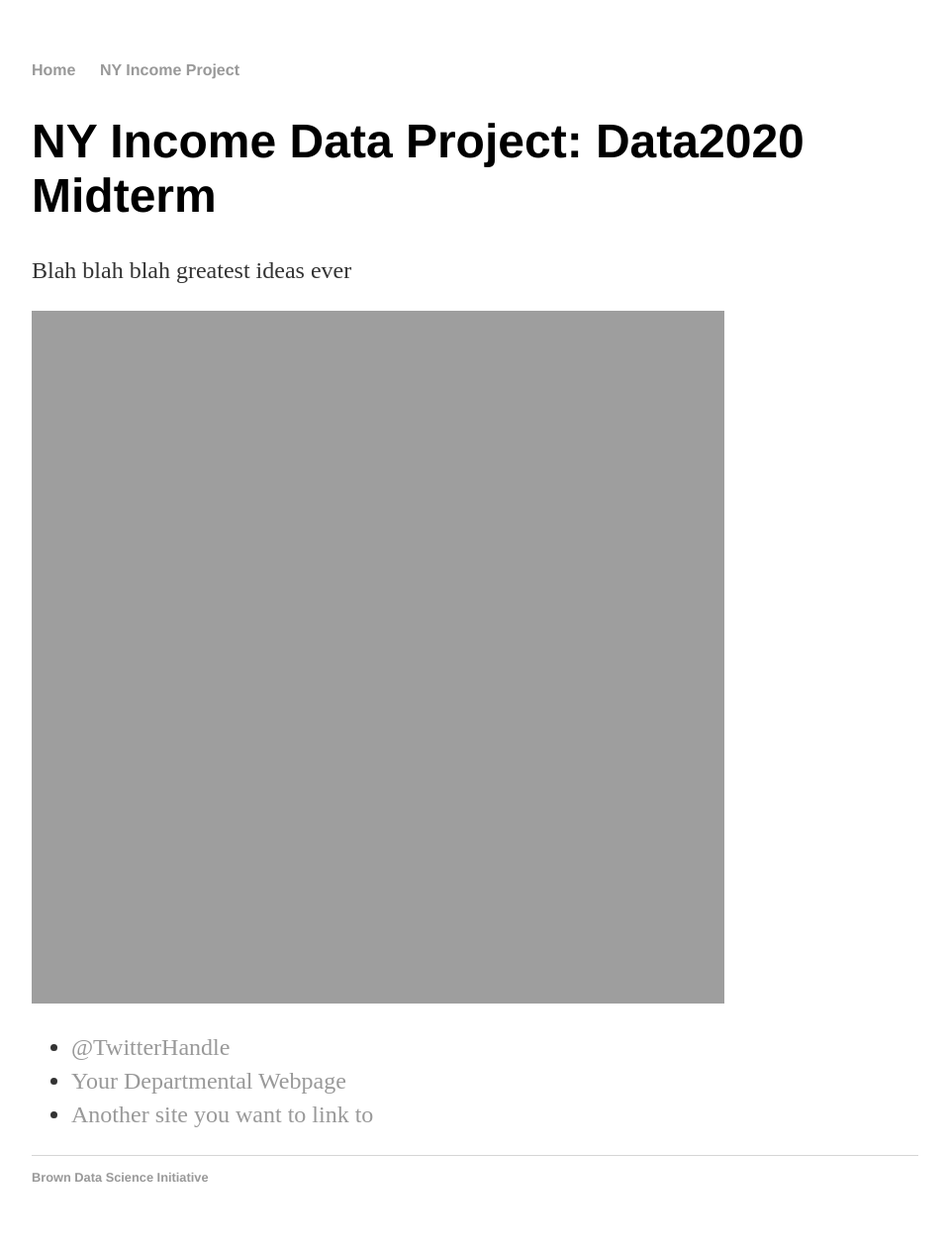
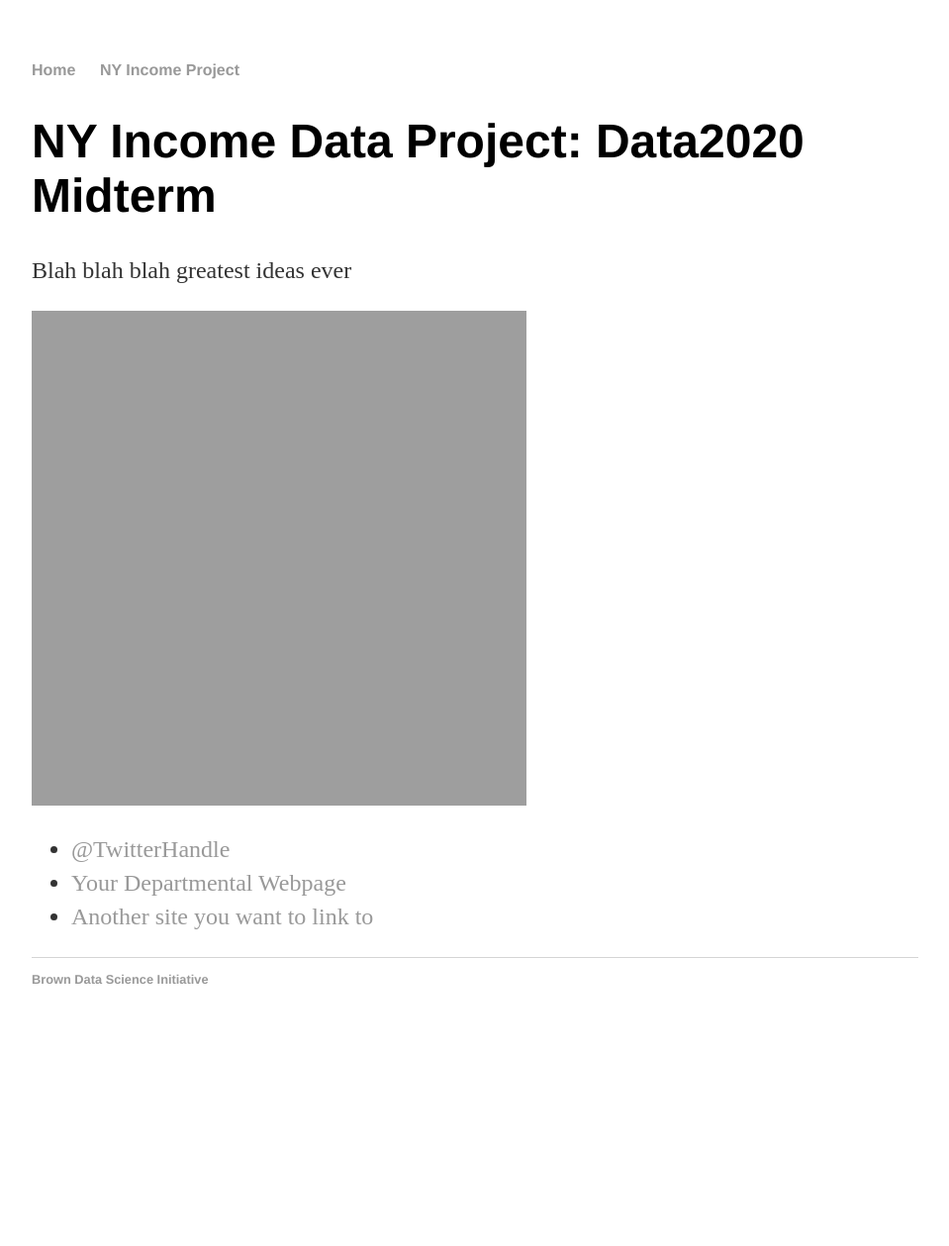
Before and after one commit to bgodd/bgodd.github.io, a Jekyll site: the page built from NYIncome/index.html, in a window 1280 px wide. Shown: the whole page at 99% size, without its empty margins (160-1119 px from the left). Built offline with Jekyll 4.4.1, drawn with Linux system fonts in a browser that asks for light colours; after the commit the page ends 1059 px from its top, so only the background shows below that.

Commit message:
interactive map

```diff
--- a/NYIncome/index.html
+++ b/NYIncome/index.html
@@ -6,8 +6,7 @@
 		<div class="about">
 			<h1>NY Income Data Project: Data2020 Midterm</h1>
 			<p>Blah blah blah greatest ideas ever</p>
-			<iframe width="700" height="700" src="https://bgodd.github.io/NYIncome/interactive-median-household.html" frameborder="0"></iframe>
-			<iframe src="https://bgodd.github.io/NYIncome/interactive-median-household.html" frameborder="0" height="100" width="100"></iframe>
+			<iframe src="https://bgodd.github.io/NYIncome/interactive-median-household.html" frameborder="0" height="500" width="500"></iframe>
 
 			<ul class="contacts">
 				<li><a href="#">@TwitterHandle</a></li>
```
